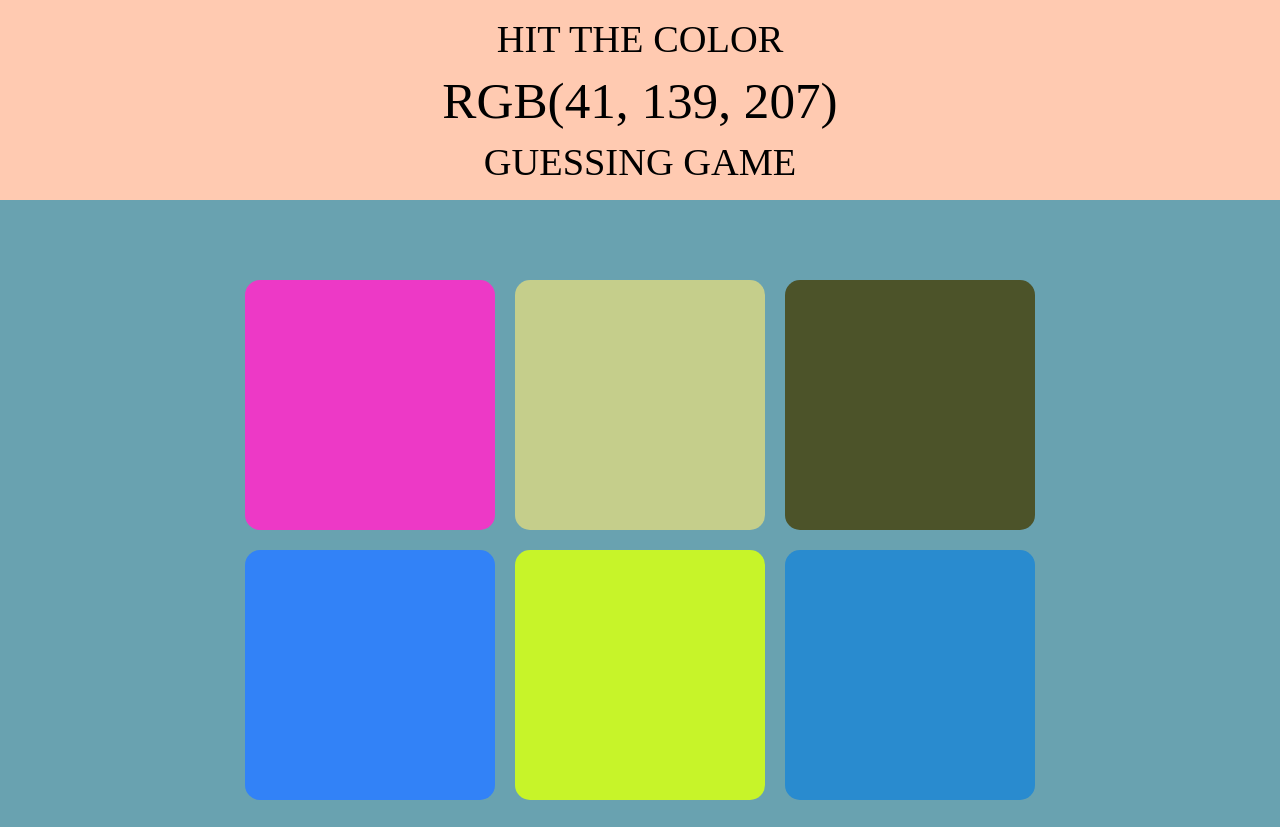
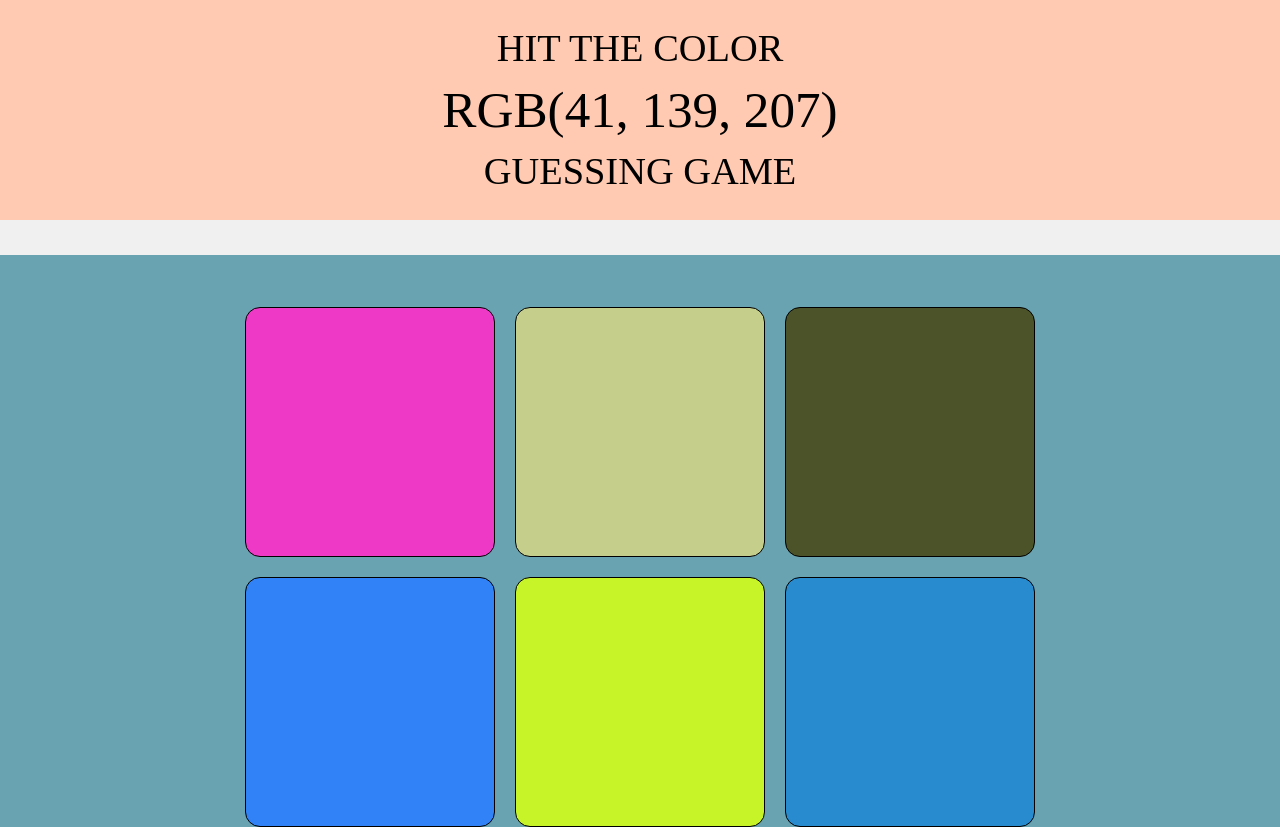
Before and after one commit to BrunoFerreiraa123/hit-the-color, a plain HTML site: page index.html in a window 1280 px wide. Before the commit the page ends 800 px from the top, so only its background shows below. Drawn offline with Linux system fonts and the light colour scheme.

Commit message:
criado estilo para section controlers

```diff
--- a/style.css
+++ b/style.css
@@ -22,7 +22,6 @@ body {
 
 header {
     width: 100vw;
-    height: 25vh;
     background-color: var(--primary-color);
     display: flex;
     flex-wrap: wrap;
@@ -42,6 +41,12 @@ h2 {
     font-weight: normal;
 }
 
+section {
+    width:100%;
+    height: 35px;
+    background-color: rgb(240, 240, 240);
+}
+
 main {
     width: 100vw;
     height: 55vh;
@@ -56,7 +61,7 @@ main {
 div.color {
     width: 250px;
     height: 250px;
-    background-color: black;
+    border: 1px solid black;
     border-radius: 15px;
     cursor: pointer;
     transition: 0.4s;
```
